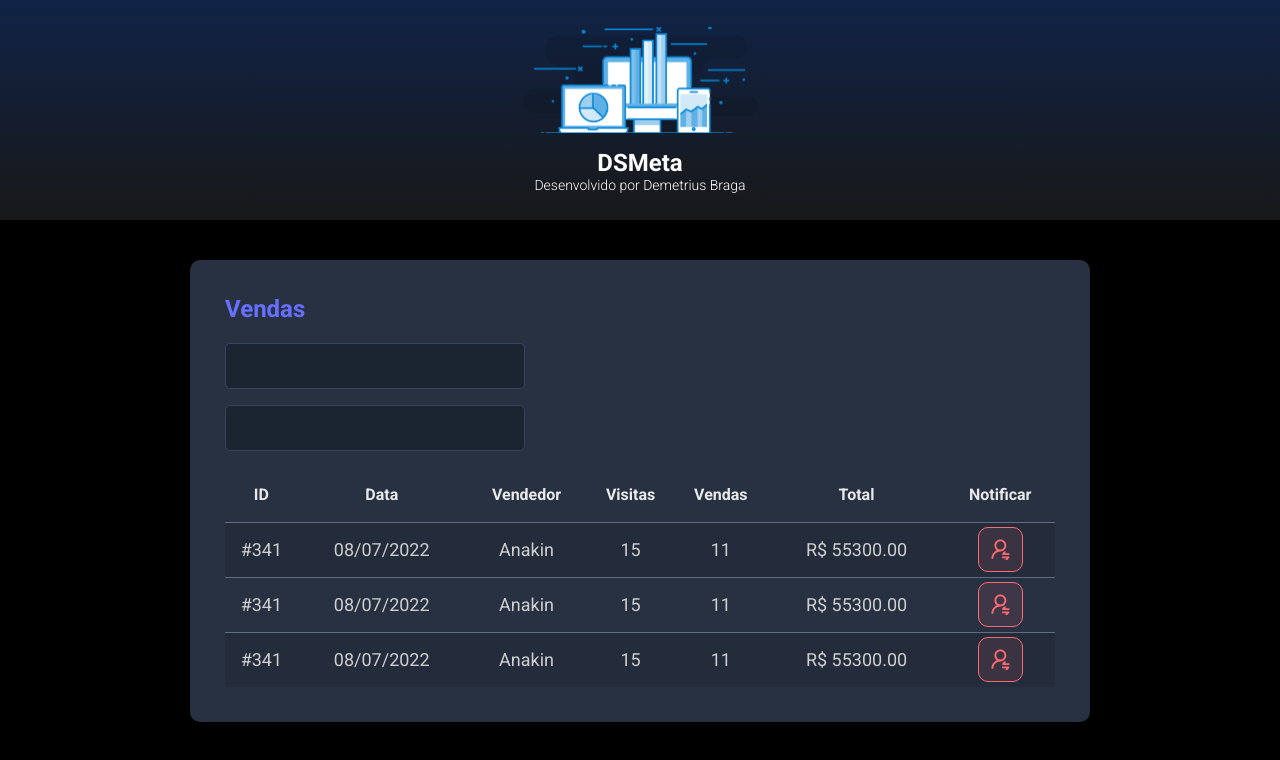
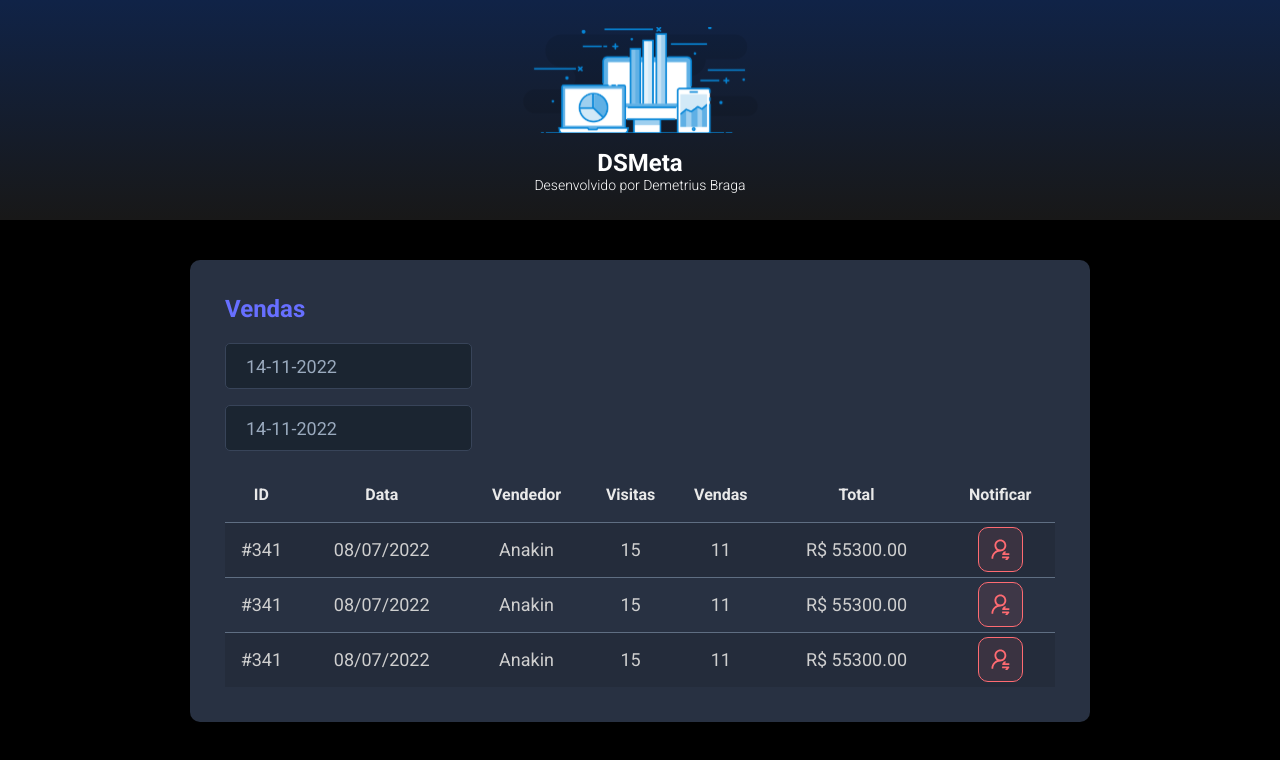
Before and after one commit to DemetriusBraga/vendas, a React (Vite) app in the folder frontend/: page / in a window 1280 px wide. Shown: the top 760 px of the page. Built offline with nearby package versions, Linux system fonts and the light colour scheme.

Commit message:
Datepicker instalado

```diff
--- a/frontend/package.json
+++ b/frontend/package.json
@@ -9,7 +9,9 @@
     "preview": "vite preview"
   },
   "dependencies": {
+    "@types/react-datepicker": "^4.4.2",
     "react": "^18.2.0",
+    "react-datepicker": "^4.8.0",
     "react-dom": "^18.2.0"
   },
   "devDependencies": {
--- a/frontend/src/components/SalesCard/index.tsx
+++ b/frontend/src/components/SalesCard/index.tsx
@@ -1,3 +1,5 @@
+import DatePicker from "react-datepicker";
+import "react-datepicker/dist/react-datepicker.css";
 import NotificationButton from "../NotificationButton";
 import "./styles.css";
 
@@ -8,10 +10,20 @@
         <h2 className="dsmeta-sales-title">Vendas</h2>
         <div>
           <div className="dsmeta-form-control-container">
-            <input className="dsmeta-form-control" type="text" />
+            <DatePicker
+              selected={new Date()}
+              onChange={(date: Date) => {}}
+              className="dsmeta-form-control"
+              dateFormat="dd-MM-yyyy"
+            />
           </div>
           <div className="dsmeta-form-control-container">
-            <input className="dsmeta-form-control" type="text" />
+            <DatePicker
+              selected={new Date()}
+              onChange={(date: Date) => {}}
+              className="dsmeta-form-control"
+              dateFormat="dd-MM-yyyy"
+            />
           </div>
         </div>
 
```
Also changed, not shown: 1 other file (tests, documents, lock files or other folders).
